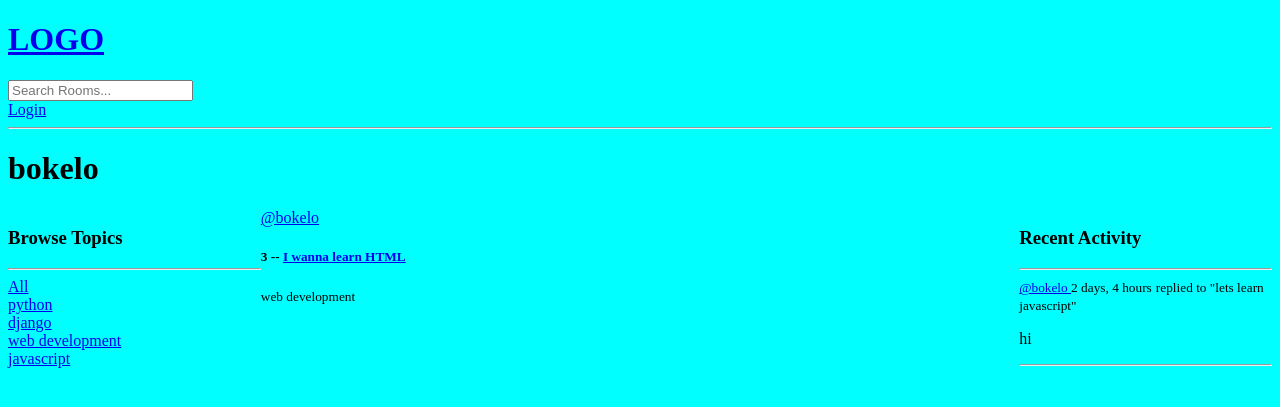
After one commit to krutto89/Study-Buddy, a Django app: page /profile/2/ in a window 1280 px wide. The commit adds this page. Shown: the top 407 px of the page. Run offline with Django 5.2, Linux system fonts and the light colour scheme; data comes from the database, SQL or seed files in the repository; both versions use the stored data as it was after the commit.

Commit message:
added some files

```diff
--- a/base/forms.py
+++ b/base/forms.py
@@ -5,3 +5,4 @@ class RoomForm(ModelForm):
     class Meta:
         model = Room
         fields = '__all__'
+        exclude = ['host', 'participants']
--- a/base/models.py
+++ b/base/models.py
@@ -16,6 +16,7 @@ class Room(models.Model):
     def __str__(self):
         return self.name
 
+
 class Topic(models.Model):
     name = models.CharField(max_length=200)
 
@@ -30,5 +31,8 @@ class Message(models.Model):
     created = models.DateTimeField(auto_now_add=True)
     user = models.ForeignKey(User, on_delete=models.CASCADE)
 
+    class Meta:
+        ordering = ['-updated', '-created']
+
     def __str__(self):
         return self.body[0:50]
--- /dev/null
+++ b/base/templates/base/activity_component.html
@@ -0,0 +1,14 @@
+<h3>Recent Activity</h3>
+<hr>
+{% for message in room_messages %}
+<div>
+    <small><a href="{% url 'user-profile' message.user.id %}">@{{message.user}}  </a> {{message.created |timesince}}</small>
+    <small>replied to "{{message.room}}"</small>
+
+    <p>{{message}}</p>
+    {% if request.user == message.user %}
+    <a href="{% url 'delete-message' message.id %}">Delete</a>
+    {% endif %}
+    <hr>
+</div>
+{% endfor %}
--- /dev/null
+++ b/base/templates/base/feed_component.html
@@ -0,0 +1,14 @@
+<div>
+    {% for room in rooms %}
+    <div>
+        {% if request.user == room.host  %}
+        <a href="{%  url 'update-room' room.id %}">Edit</a>
+        <!-- <a href="{% url 'delete-room' room.id  %}">Delete</a> -->
+        {% endif %}
+        <a href="{% url 'user-profile' room.host.id %}">@{{room.host.username}}</a>
+        <h5>{{room.id}} -- <a href="{% url 'room' room.id%}">{{room.name}}</a></h5>
+        <small>{{room.topic.name}}</small>
+    </div>
+
+    {% endfor %}
+</div>
--- /dev/null
+++ b/base/templates/base/profile.html
@@ -0,0 +1,24 @@
+{% extends 'main.html' %}
+
+{% block content %}
+<style>
+    .profile-container{
+        display: grid;
+        grid-template-columns: 1fr 3fr 1fr;
+    }
+</style>
+
+<h1>{{user.username}}</h1>
+
+<div class="profile-container">
+    <div>
+        {% include 'base/topic_component.html'  %}
+    </div>
+    <div>
+        {% include 'base/feed_component.html'  %}
+    </div>
+    <div>
+        {%  include 'base/activity_component.html'  %}
+    </div>
+</div>
+{% endblock content %}
--- a/base/templates/base/room.html
+++ b/base/templates/base/room.html
@@ -21,6 +21,9 @@
     <hr>
     {% for message in room_messages %}
     <div>
+        {% if request.user == message.user %}
+        <a href="{% url 'delete-message' message.id %}">Delete</a>
+        {% endif %}
         <small>@{{message.user}}  {{message.created | timesince}} ago </small>
         <p>{{message.body}}</p>
         <hr>
@@ -42,6 +45,7 @@
 <div>
     <h3>participants</h3>
     <hr>
+
 </div>
 </div>
 {% endblock content  %}
--- /dev/null
+++ b/base/templates/base/topic_component.html
@@ -0,0 +1,14 @@
+<h3>Browse Topics</h3>
+<hr>
+
+<div>
+    <a href="{% url 'home' %}">All</a>
+</div>
+
+{% for topic in topics   %}
+
+<div>
+    <a href="{% url 'home' %}?q={{topic.name}}">{{topic.name}}</a>
+</div>
+
+{% endfor %}
--- a/base/urls.py
+++ b/base/urls.py
@@ -9,7 +9,9 @@ urlpatterns = [
     path('register/', views.registerPage, name='register'),
     path('', views.home, name='home'),
     path('room/<int:pk>/', views.room, name='room'),
+    path( 'profile/<int:pk>/', views.userProfile, name='user-profile'),
     path('create-room/',views.createRoom, name='create-room'),
     path('update-room/<int:pk>/', views.updateRoom, name='update-room'),
     path('delete-room/<int:pk>/', views.deleteRoom, name='delete-room'),
+    path('delete-message/<int:pk>/', views.deleteMessage, name='delete-message'),
 ]
--- a/base/views.py
+++ b/base/views.py
@@ -72,7 +72,10 @@ def home(request):
             )
     topics = Topic.objects.all()
     room_count = rooms.count()
-    context = {'rooms': rooms , 'topics': topics , 'room_count':room_count}
+    room_messages = Message.objects.filter(
+            Q(room__topic__name__icontains=q))
+
+    context = {'rooms': rooms , 'topics': topics , 'room_count':room_count , 'room_messages': room_messages}
     return render(request, 'base/home.html' , context)
 
 def room(request, pk):
@@ -81,7 +84,7 @@ def room(request, pk):
     # #     if i['id'] ==int(pk):
     # #         room = i
     room = Room.objects.get(id=pk)
-    room_messages = room.message_set.all().order_by('-created')
+    room_messages = room.message_set.all()
 
     participants = room.participants.all()
 
@@ -97,6 +100,15 @@ def room(request, pk):
 
     return render(request, 'base/room.html' , context)
 
+# @login_required(login_url='login')
+def userProfile (request, pk):
+    user = User.objects.get(id=pk)
+    rooms = user.room_set.all()
+    room_messages = user.message_set.all()
+    topics = Topic.objects.all()
+    context = {'user': user, 'rooms': rooms, 'room_messages': room_messages, 'topics': topics}
+    return render(request, 'base/profile.html', context)
+
 @login_required(login_url='login')
 def createRoom(request):
     form = RoomForm()
@@ -105,7 +117,9 @@ def createRoom(request):
         form = RoomForm(request.POST) #adding the data to the form
         #print(request.POST)
         if form.is_valid():
-            form.save()
+            room =form.save(commit=False)
+            room.host = request.user
+            room.save()
             return redirect('home')
 
     context = {'form': form}
@@ -140,3 +154,15 @@ def deleteRoom(request , pk):
         return redirect('home')
 
     return render(request, 'base/delete.html' , {'obj':room})
+
+@login_required(login_url='login')
+def deleteMessage(request, pk):
+    message = Message.objects.get(id=pk)
+
+    if request.user!= message.user:
+        return HttpResponse('You are not authorized to delete this message')
+    if request.method == 'POST':
+        message.delete()
+        return redirect('home')
+
+    return render(request, 'base/delete.html' , {'obj':message})
--- /dev/null
+++ b/static/styles/main.css
@@ -0,0 +1,3 @@
+body{
+    background-color: aqua;
+}
--- a/stydybud/settings.py
+++ b/stydybud/settings.py
@@ -120,6 +120,10 @@ USE_TZ = True
 
 STATIC_URL = 'static/'
 
+STATICFILES_DIRS = [
+    BASE_DIR /'static',
+]
+
 # Default primary key field type
 # https://docs.djangoproject.com/en/5.1/ref/settings/#default-auto-field
 
--- a/templates/main.html
+++ b/templates/main.html
@@ -1,9 +1,11 @@
 <!DOCTYPE html>
+{% load static %}
 <html lang="en">
 <head>
     <meta charset="UTF-8">
     <meta name="viewport" content="width=device-width, initial-scale=1.0">
     <title>Studybudy</title>
+    <link rel="stylesheet" href="{% static 'styles/main.css' %}" type="text/css">
 </head>
 <body>
     {% include 'navbar.html'  %}
```
Also changed, not shown: base/templates/base/home.html (+6 -28 lines), db.sqlite3.
